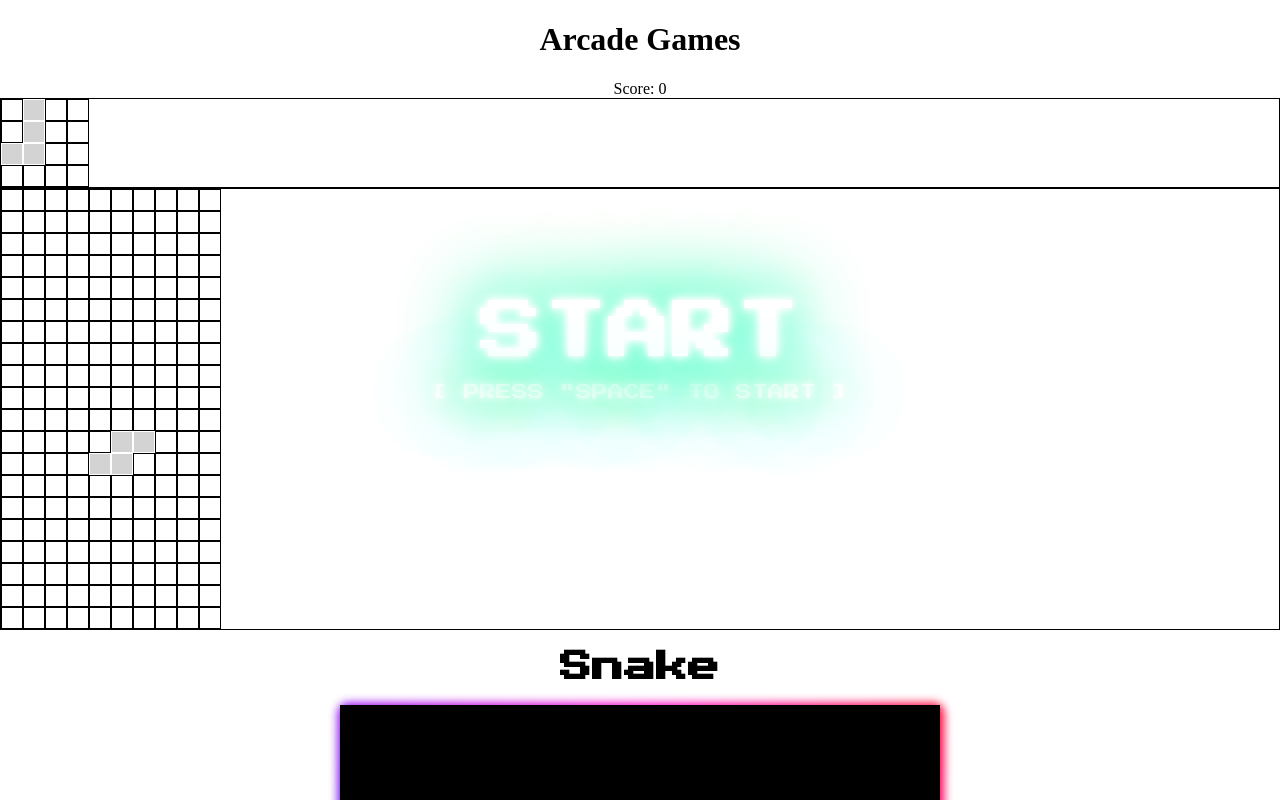
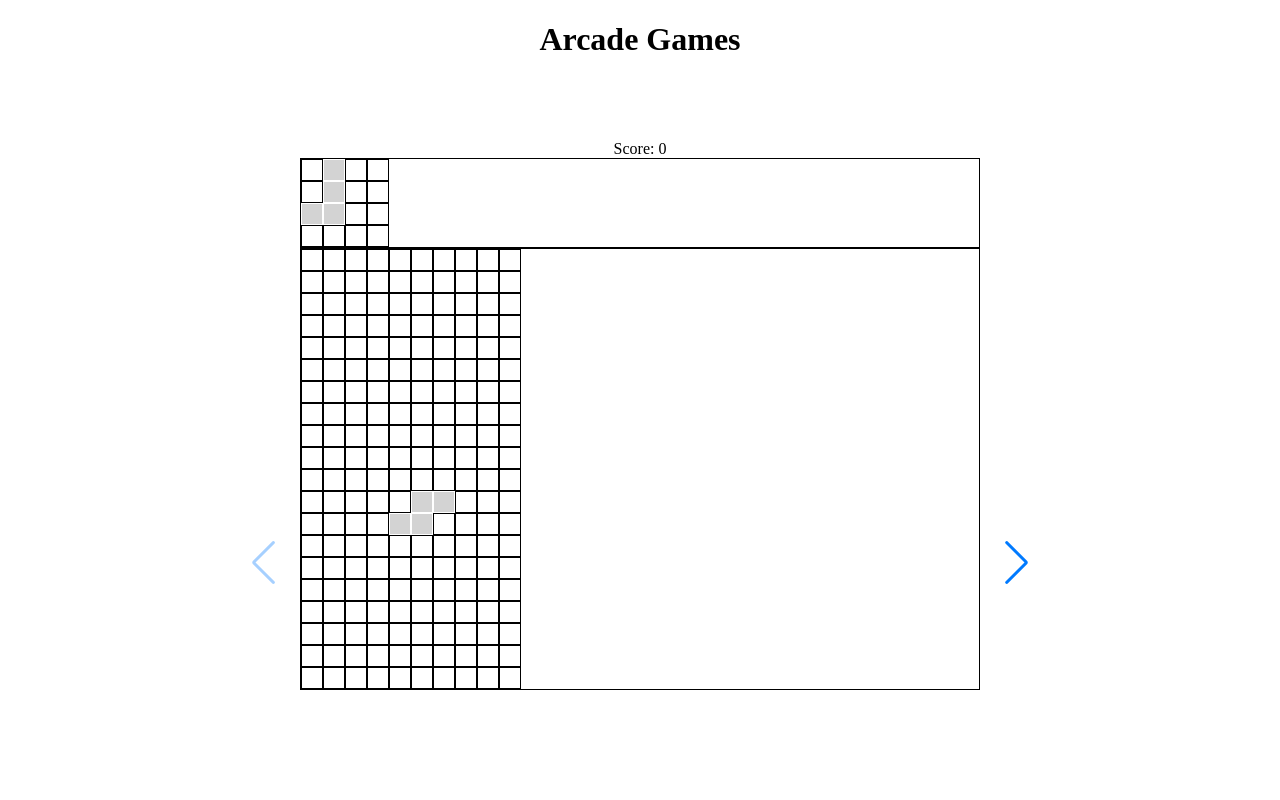
Before and after one commit to Tenzang/Retro-Arcade, a React (Create React App) app: page / in a window 1280 px wide. Shown: the top 800 px of the page. Built offline with nearby package versions, Linux system fonts and the light colour scheme.

Commit message:
added carousel to games

```diff
--- a/package.json
+++ b/package.json
@@ -12,6 +12,7 @@
     "react-dom": "^18.1.0",
     "react-scripts": "5.0.1",
     "sass": "^1.52.1",
+    "swiper": "^8.1.6",
     "web-vitals": "^2.1.4"
   },
   "scripts": {
--- a/src/App.css
+++ b/src/App.css
@@ -2,3 +2,12 @@ canvas {
     margin: 50px auto;
     display: block;
 }
+
+.swiper-container {
+    width: 800px;
+    margin: 0 auto;
+}
+
+.gameContainer {
+    padding: 60px;
+}
--- a/src/App.js
+++ b/src/App.js
@@ -1,16 +1,38 @@
 import Tetris from './components/tetris/Tetris';
 import SnakeBoard from './components/snake/SnakeBoard';
-// import MyGame from './components/phaser/MyGame'
+import MyGame from './components/phaser/MyGame'
 import './App.css';
 import React, {Component} from 'react'
+import {Swiper, SwiperSlide} from 'swiper/react';
+import { Navigation, Pagination } from 'swiper';
+import 'swiper/css';
+import 'swiper/css/navigation'
 
 export default class App extends Component {
     render() {
      return (
       <div style={{ textAlign: "center" }}>
        <h1>Arcade Games</h1>
-       <Tetris />
-       <SnakeBoard />
+        <div className='swiper-container'>
+            <Swiper
+                modules={[Navigation, Pagination]}
+                navigation={true}
+                pagination
+
+            >
+                <SwiperSlide>
+                    <div className='gameContainer'>
+                        <Tetris />
+                    </div>
+                </SwiperSlide>
+                <SwiperSlide>
+                    <SnakeBoard />
+                </SwiperSlide>
+                {/* <SwiperSlide id="phaser">
+                    <MyGame />
+                </SwiperSlide> */}
+            </Swiper>
+        </div>
       </div>
      );
     }
--- a/src/components/snake/Snake.scss
+++ b/src/components/snake/Snake.scss
@@ -154,10 +154,8 @@ body {
     text-transform: uppercase;
     position: absolute;
     top: 0;
-    padding-top: 300px;
+    padding-top: 250px;
     // animation: blink 2s linear infinite;
-    width: 100vw;
-    height: 100vh;
     text-align: center;
     z-index: 1;
     color: white;
@@ -168,8 +166,11 @@ body {
       0 0 42px #0fa,
       0 0 82px #0fa,
       0 0 92px #0fa,
-      0 0 102px #0fa,
+      0 0 102px #0fa;
     //  0 0 151px #0fa;
+
+    width: 100%;
+    height: 100%;
 }
 
 .messageText {
@@ -193,7 +194,7 @@ body {
 
 .reset {
     margin-top: 10px;
-    font-size: 1.3em;
+    font-size: 1.1em;
 }
 
 
--- a/src/components/snake/SnakeBoard.js
+++ b/src/components/snake/SnakeBoard.js
@@ -1,6 +1,7 @@
 import React, { useState, useEffect, useRef, useCallback } from 'react';
 import './Snake.scss';
 import Controls from './Controls';
+import { clear } from '@testing-library/user-event/dist/clear';
 
 const SnakeBoard = () => {
 
@@ -150,6 +151,13 @@ const SnakeBoard = () => {
     }
     // onsole.log('setting interval')
     useInterval(moveSnake, play ? delay : null);
+
+    // useEffect(() => {
+    //     const timer = setTimeout(() => {
+    //         moveSnake()
+    //     }, delay)
+    //     return () => clearTimeout(timer);
+    // })
 
     // setInterval doesn't work because when its in a useEffect, its called only once
     function useInterval(callback, delay) {
@@ -303,12 +311,13 @@ const SnakeBoard = () => {
 
     return (
         <div className='Snakeboard'>
-            <h1 className='gameTitle'>Snake</h1>
-            <div className='snakeGame'>{displayRows}</div>
-            <div className='message' style={{visibility: visibility}}>
-                <div className='messageText'>{message}</div>
-                <div style={{visibility: showInstruction}} className='instruction'>{instruction}</div>
-                <button className="reset button-85" style={{visibility: showReset}} onClick={resetGame}>Reset</button>
+            <h3 className='gameTitle'>SNAKE</h3>
+            <div className='snakeGame'>{displayRows}
+                <div className='message' style={{visibility: visibility}}>
+                    <div className='messageText'>{message}</div>
+                    <div style={{visibility: showInstruction}} className='instruction'>{instruction}</div>
+                    <button className="reset button-85" style={{visibility: showReset}} onClick={resetGame}>Reset</button>
+                </div>
             </div>
             <div className='points'>Points: {snake.length-1}</div>
             <button className="reset button-85" onClick={resetGame}>Reset</button>
```
Also changed, not shown: src/components/phaser/MyGame.js (+4 -3 lines), 1 other file (tests, documents, lock files or other folders).
